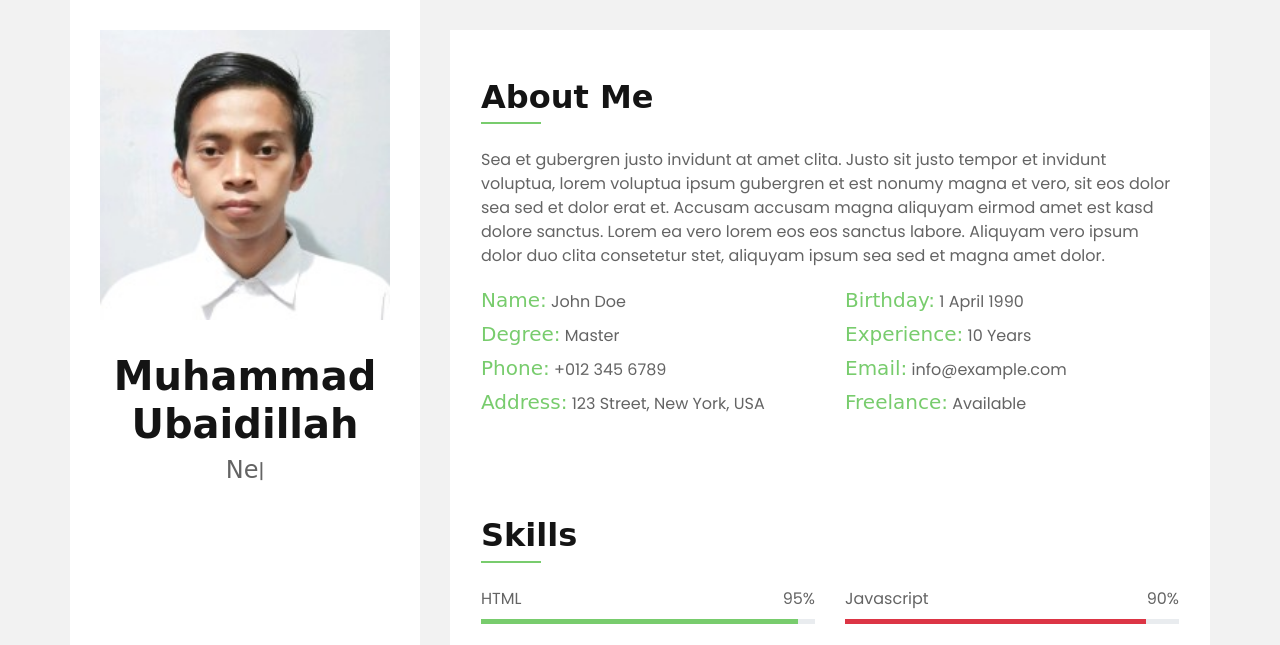
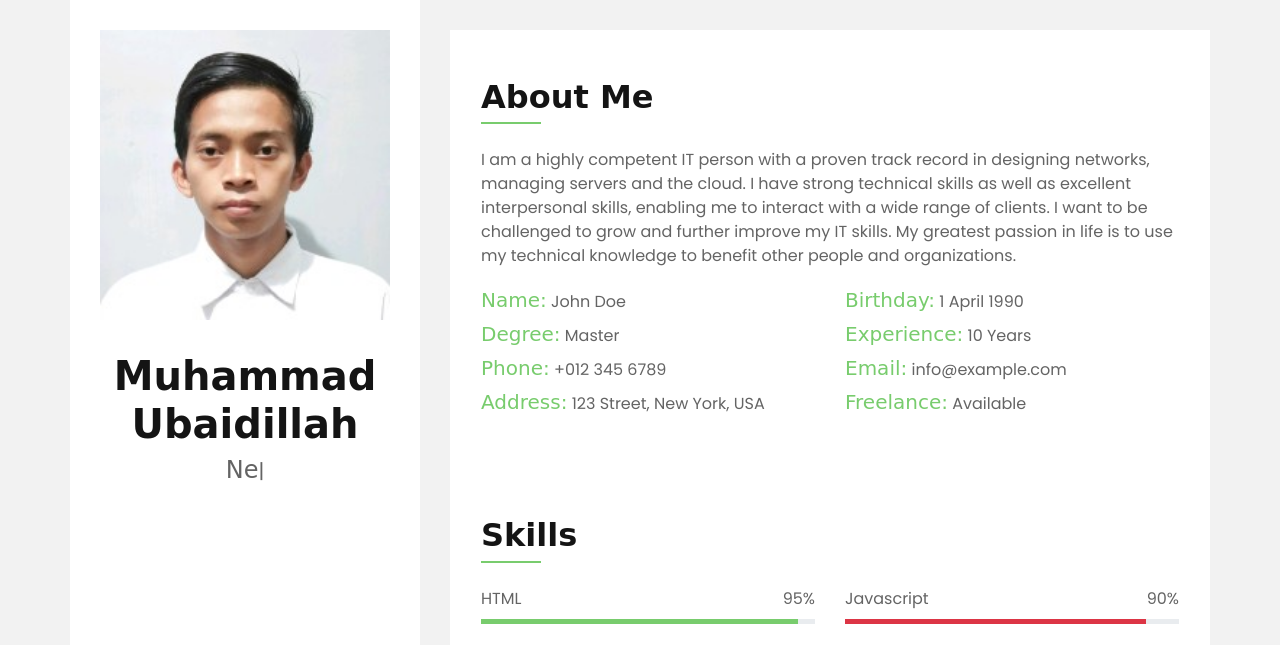
Before and after one commit to jrebet/jhrebet.github.io, a plain HTML site: page index.html in a window 1280 px wide. Shown: the top 645 px of the page. Drawn offline with nearby package versions, Linux system fonts and the light colour scheme; a web font is replaced by a local one.

Commit message:
Update index.html

```diff
--- a/index.html
+++ b/index.html
@@ -58,7 +58,7 @@
                             <h2 class="title position-relative pb-2 mb-4">About Me</h2>
                         </div>
                         <div class="col-12">
-                            <p>Sea et gubergren justo invidunt at amet clita. Justo sit justo tempor et invidunt voluptua, lorem voluptua ipsum gubergren et est nonumy magna et vero, sit eos dolor sea sed et dolor erat et. Accusam accusam magna aliquyam eirmod amet est kasd dolore sanctus. Lorem ea vero lorem eos eos sanctus labore. Aliquyam vero ipsum dolor duo clita consetetur stet, aliquyam ipsum sea sed et magna amet dolor.</p>
+                            <p>I am a highly competent IT person with a proven track record in designing networks, managing servers and the cloud. I have strong technical skills as well as excellent interpersonal skills, enabling me to interact with a wide range of clients. I want to be challenged to grow and further improve my IT skills. My greatest passion in life is to use my technical knowledge to benefit other people and organizations.</p>
                             <div class="row">
                                 <div class="col-sm-6 py-1">
                                     <h5 class="d-inline text-primary">Name:</h5> John Doe
```
